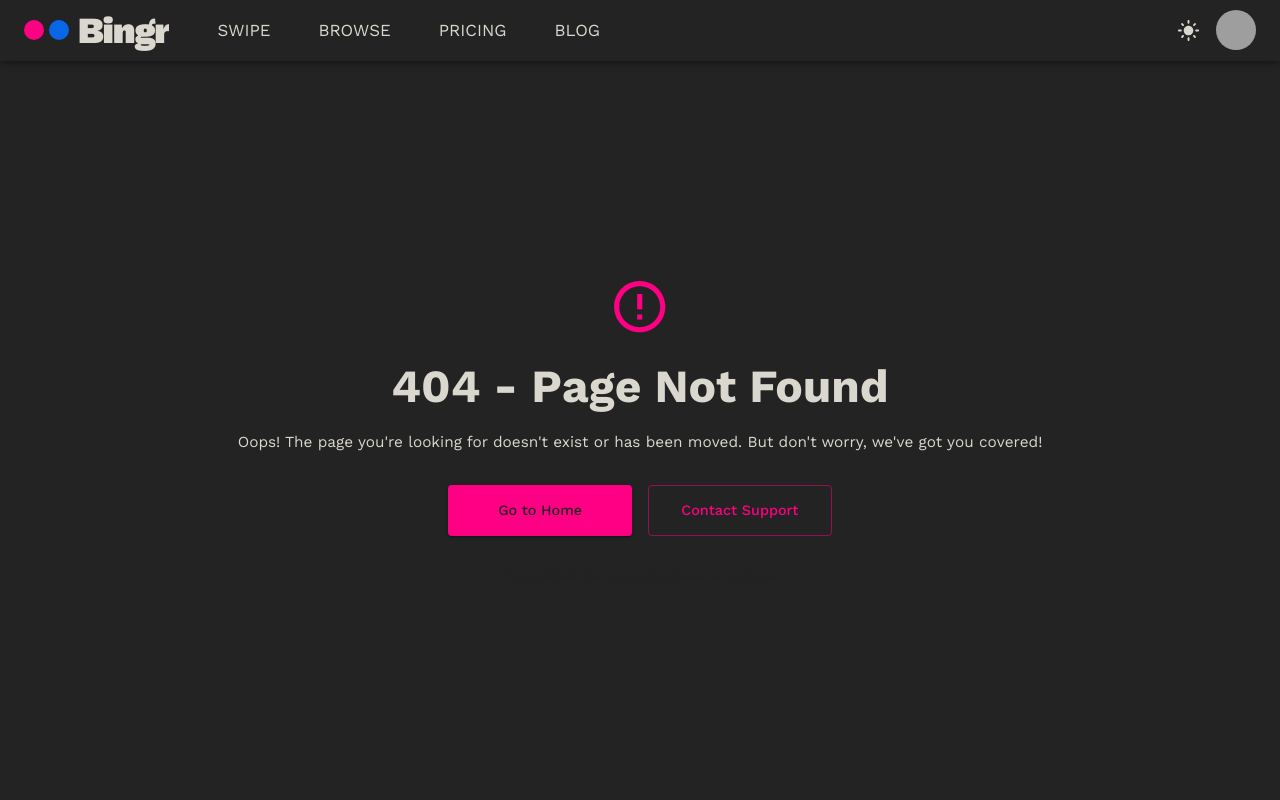
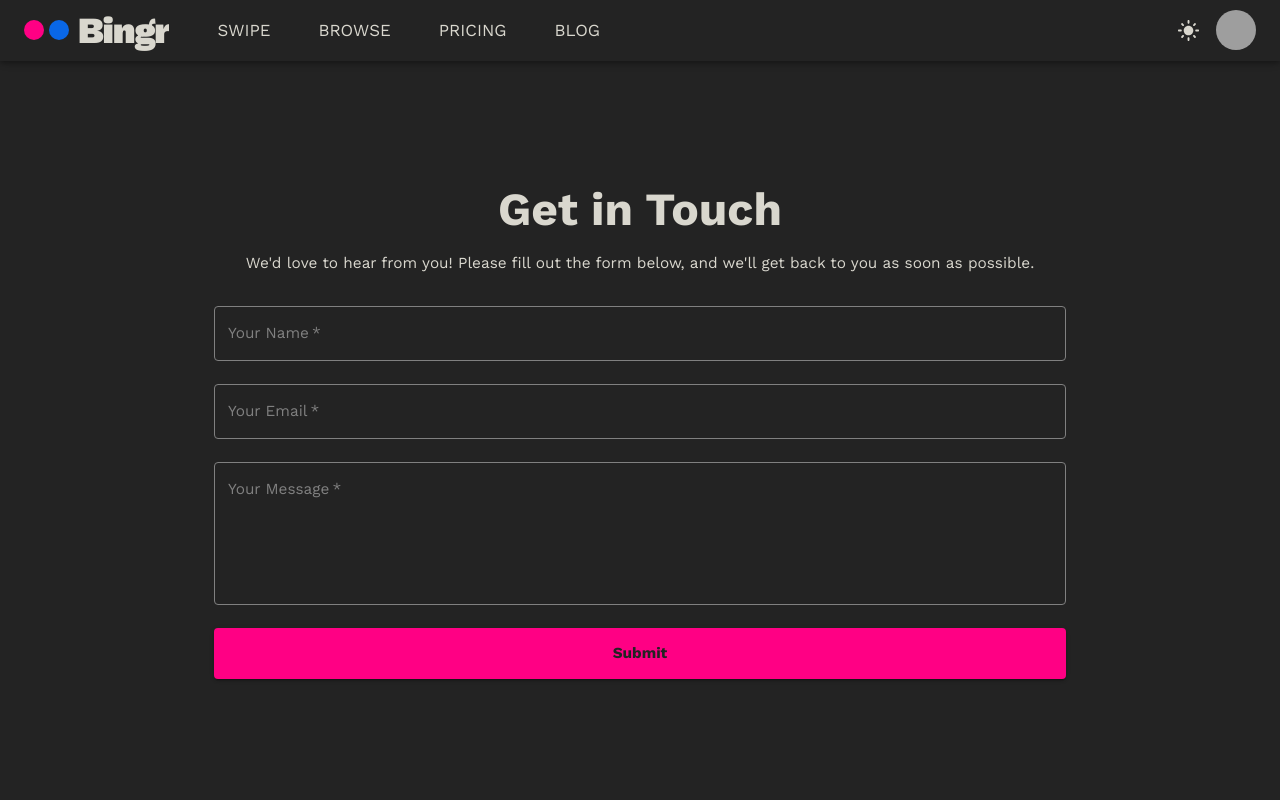
Before and after one commit to Idan-sh/Bingr, a React (Vite) app in the folder frontend/: page /contact in a window 1280 px wide. Shown: the top 800 px of the page. Built offline with nearby package versions, Linux system fonts and the light colour scheme; grey boxes are pictures that could not be loaded.

Commit message:
Added a simple contact page.

```diff
--- a/frontend/src/components/footer/Footer.tsx
+++ b/frontend/src/components/footer/Footer.tsx
@@ -75,8 +75,8 @@ function Footer() {
               >
                 About Us
               </Link>
-              <Link href="#" color="inherit" underline="hover" sx={{ display: "block" }}>
-                Something Else
+              <Link href="/contact" color="inherit" underline="hover" sx={{ display: "block" }}>
+                Contact Us
               </Link>
             </Box>
           </Grid2>
--- a/frontend/src/main.tsx
+++ b/frontend/src/main.tsx
@@ -11,6 +11,7 @@ import AboutUsPage from "./pages/AboutUsPage.tsx";
 import BrowsePage from "./pages/BrowsePage.tsx";
 import LoginPage from "./pages/LoginPage.tsx";
 import NotFoundPage from "./pages/NotFoundPage.tsx";
+import ContactPage from "./pages/ContactPage.tsx";
 
 createRoot(document.getElementById("root")!).render(
   <StrictMode>
@@ -23,6 +24,7 @@ createRoot(document.getElementById("root")!).render(
           <Route path="/about-us" element={<AboutUsPage />} />
           <Route path="/browse" element={<BrowsePage />} />
           <Route path="/login" element={<LoginPage />} />
+          <Route path="/contact" element={<ContactPage />} />
           <Route path="/*" element={<NotFoundPage />} />
         </Routes>
         <Footer />
--- /dev/null
+++ b/frontend/src/pages/ContactPage.tsx
@@ -0,0 +1,131 @@
+import React, { useState } from "react";
+import { Box, TextField, Typography, Button, Container } from "@mui/material";
+import { motion } from "framer-motion";
+
+function ContactPage() {
+  const [formData, setFormData] = useState({
+    name: "",
+    email: "",
+    message: ""
+  });
+
+  const handleInputChange = (event: React.ChangeEvent<HTMLInputElement | HTMLTextAreaElement>) => {
+    const { name, value } = event.target;
+    setFormData({ ...formData, [name]: value });
+  };
+
+  const handleSubmit = (event: React.FormEvent) => {
+    event.preventDefault();
+    console.log("Form submitted:", formData);
+
+    // TODO: send email containing all info
+
+    setFormData({ name: "", email: "", message: "" }); // Reset form
+  };
+
+  return (
+    <Box
+      sx={{
+        height: "calc(100vh - 3.9rem)",
+        display: "flex",
+        alignItems: "center",
+        justifyContent: "center",
+        color: "text.primary",
+        padding: "2rem"
+      }}
+    >
+      <Container
+        maxWidth="md"
+        component={motion.div}
+        initial={{ opacity: 0, y: 50 }}
+        animate={{ opacity: 1, y: 0 }}
+        transition={{ duration: 0.8 }}
+        sx={{
+          textAlign: "center"
+        }}
+      >
+        {/* Title */}
+        <Typography
+          variant="h3"
+          fontWeight="bold"
+          gutterBottom
+          sx={{
+            marginBottom: "1rem",
+            fontSize: { xs: "2rem", sm: "3rem" }
+          }}
+        >
+          Get in Touch
+        </Typography>
+        <Typography variant="body1" sx={{ marginBottom: "2rem" }}>
+          We'd love to hear from you! Please fill out the form below, and we'll get back to you as
+          soon as possible.
+        </Typography>
+
+        {/* Form */}
+        <Box
+          component="form"
+          onSubmit={handleSubmit}
+          sx={{
+            display: "flex",
+            flexDirection: "column",
+            gap: "1.5rem"
+          }}
+        >
+          {/* Name Field */}
+          <TextField
+            fullWidth
+            label="Your Name"
+            name="name"
+            variant="outlined"
+            value={formData.name}
+            onChange={handleInputChange}
+            required
+          />
+
+          {/* Email Field */}
+          <TextField
+            fullWidth
+            label="Your Email"
+            name="email"
+            type="email"
+            variant="outlined"
+            value={formData.email}
+            onChange={handleInputChange}
+            required
+          />
+
+          {/* Message Field */}
+          <TextField
+            fullWidth
+            label="Your Message"
+            name="message"
+            multiline
+            rows={5}
+            variant="outlined"
+            value={formData.message}
+            onChange={handleInputChange}
+            required
+          />
+
+          {/* Submit Button */}
+          <Button
+            type="submit"
+            variant="contained"
+            color="primary"
+            size="large"
+            sx={{
+              padding: "0.8rem 1.5rem",
+              fontWeight: "bold",
+              textTransform: "none",
+              fontSize: "1rem"
+            }}
+          >
+            Submit
+          </Button>
+        </Box>
+      </Container>
+    </Box>
+  );
+}
+
+export default ContactPage;
```
